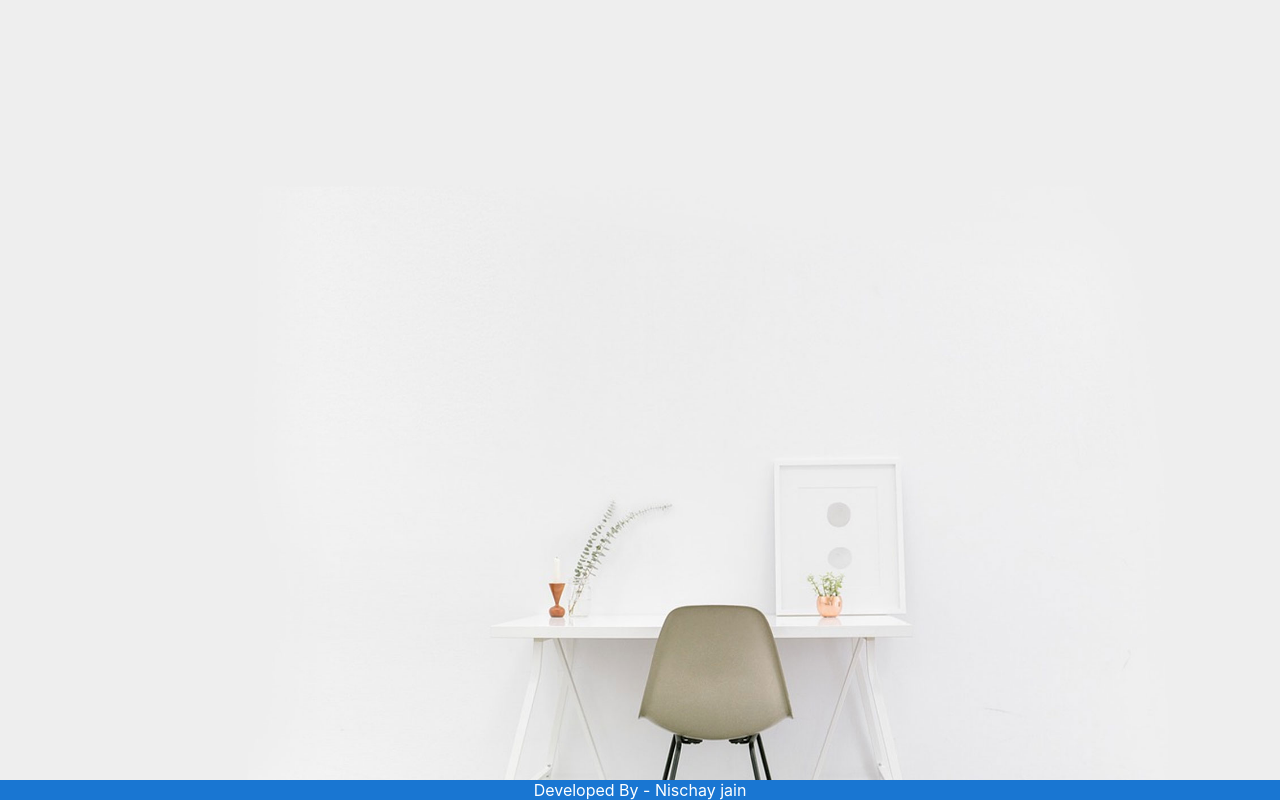
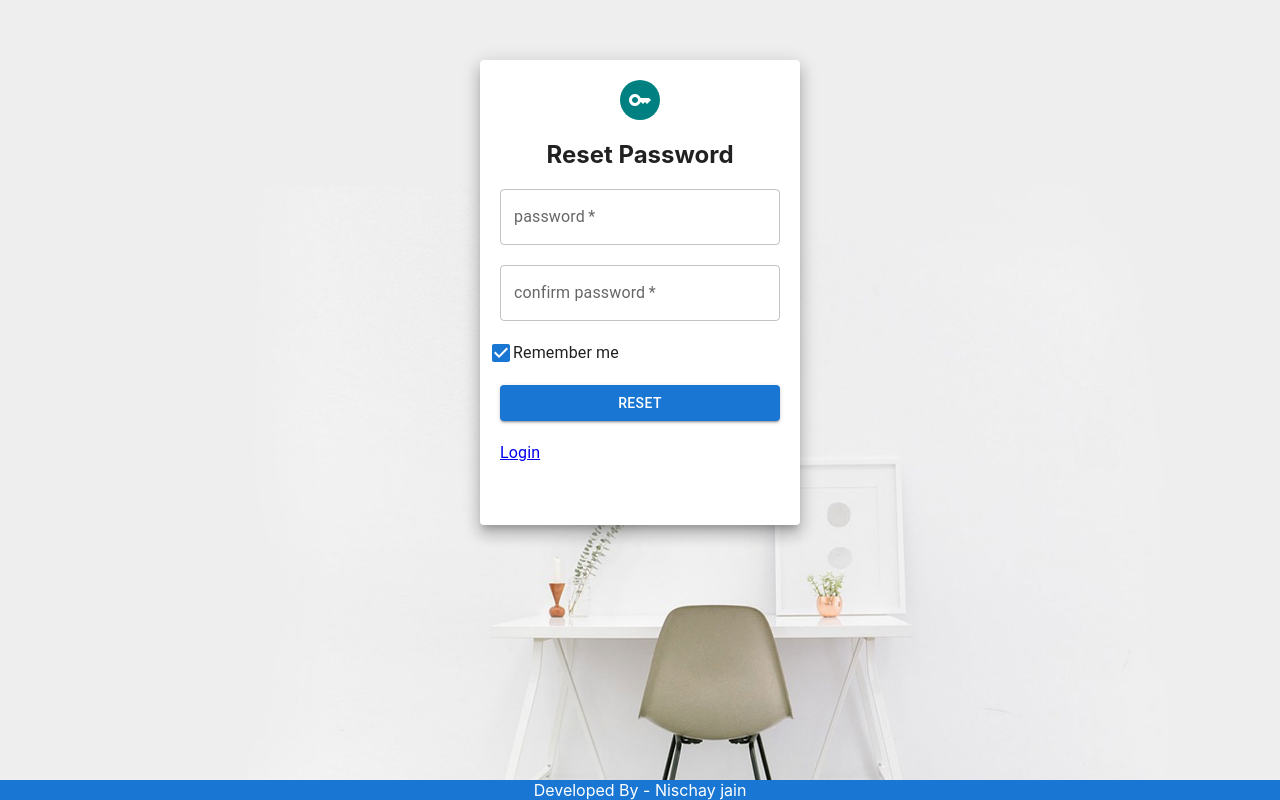
Before and after one commit to nischayjain4948/hubspot_admin, a React (Create React App) app: page /reset-password in a window 1280 px wide. Built offline with nearby package versions, Linux system fonts and the light colour scheme.

Commit message:
create the reset password page and functinality

```diff
--- a/src/App.js
+++ b/src/App.js
@@ -12,6 +12,7 @@ import hcbgImage from "./images/login-register.jpg";
 import Home from './pages/Home';
 import Settings from './pages/Settings';
 import About from './pages/About';
+import ResetPassword from './pages/ResetPassword';
 
 
 
@@ -53,6 +54,7 @@ function App() {
           <Route path='/home' element={<Home />} />
           <Route path='/settings' element={<Settings />} />
           <Route path='/about' element={<About />} />
+          <Route path='/reset-password' element={<ResetPassword />} />
 
 
 
--- a/src/components/Footer.jsx
+++ b/src/components/Footer.jsx
@@ -1,10 +1,10 @@
-import React, { useEffect, useState } from 'react'
+import React from 'react'
 
 const Footer = () => {
 
   return (
     <div className='footer' >
-    <span>Developed By - Nischay jain</span>
+      <span>Developed By - Nischay jain</span>
     </div>
   )
 }
--- a/src/pages/Forgot-password.jsx
+++ b/src/pages/Forgot-password.jsx
@@ -5,7 +5,7 @@ import LockResetIcon from '@mui/icons-material/LockReset';
 import Alert from '@mui/material/Alert';
 import Stack from '@mui/material/Stack';
 import AlertTitle from '@mui/material/AlertTitle';
-import { useNavigate, Link } from 'react-router-dom';
+import { Link } from 'react-router-dom';
 
 
 const ForgotPassword = () => {
@@ -60,9 +60,11 @@ const ForgotPassword = () => {
 
                     <Grid align="center">
                         <Avatar style={avatarStyle}><LockResetIcon /></Avatar>
-                        <h2>Enter your email to reset your password</h2>
+                        <h3>Please enter your valid email</h3>
                     </Grid>
 
+                    <br />
+                    <br />
                     <TextField label="email" placeholder='Enter your Mail ' type='email' value={email} onChange={(e) => setEmail(e.target.value)} fullWidth required />
 
                     <br />
@@ -98,6 +100,8 @@ const ForgotPassword = () => {
 
 
                     <br />
+                    <br />
+                    <br />
 
                     <Typography>
                         <Link to={"/"} >Back To Login</Link>
--- /dev/null
+++ b/src/pages/ResetPassword.jsx
@@ -0,0 +1,100 @@
+import React, { useState } from 'react';
+import { Grid, Paper, Avatar, TextField, FormControlLabel, Button, Typography } from '@mui/material'
+import KeyTwoToneIcon from '@mui/icons-material/KeyTwoTone';
+import Box from '@mui/material/Box';
+import LinearProgress from '@mui/material/LinearProgress';
+import { CheckBox } from '@mui/icons-material';
+import { useNavigate, Link } from 'react-router-dom';
+
+
+
+const ResetPassword = () => {
+
+    const [password, setPassword] = useState("");
+    const [confirmPassword, setConfirmPassword] = useState("");
+
+
+
+    const handleResetPassword = async () => {
+        if (password !== confirmPassword) {
+            console.log("Password and confirm password must be same.")
+        }
+
+    }
+
+
+
+
+
+
+
+
+
+
+
+
+
+
+
+
+    const paperStyle = { padding: 20, heigth: '700vh', width: 280, margin: "20px auto" }
+    const avatarStyle = { "background-color": "teal" }
+
+    return (
+        <div>
+            <Grid>
+                <br />
+                <br />
+                <Paper elevation={10} style={paperStyle}>
+
+
+                    <Grid align="center">
+                        <Avatar style={avatarStyle}><KeyTwoToneIcon /></Avatar>
+                        <h2>Reset Password</h2>
+                    </Grid>
+
+                    <TextField label="password" placeholder='choose password' type='text' fullWidth required value={password} onChange={(e) => setPassword(e.target.value)} />
+
+                    <br />
+                    <br />
+                    <TextField label="confirm password" placeholder='confirm password' type='password' fullWidth required value={confirmPassword} onChange={(e) => setConfirmPassword(e.target.value)} />
+
+                    <br />
+                    <br />
+                    <FormControlLabel control={<CheckBox name="checkedB" color="primary" />} label="Remember me" />
+
+                    <br />
+                    <br />
+                    <Button type="submit" color="primary" onClick={handleResetPassword} fullWidth variant='contained'>Reset</Button>
+                    <br />
+                    <br />
+
+                    <Typography>
+                        <Link to={"/"} >Login</Link>
+                    </Typography>
+
+                    <br />
+                    <br />
+
+
+
+
+                    <Box sx={{ width: '100%' }}>
+                        {/* <LinearProgress /> */}
+                    </Box>
+
+
+                </Paper>
+
+
+
+
+            </Grid>
+
+        </div>
+
+    )
+
+}
+
+export default ResetPassword;
```
